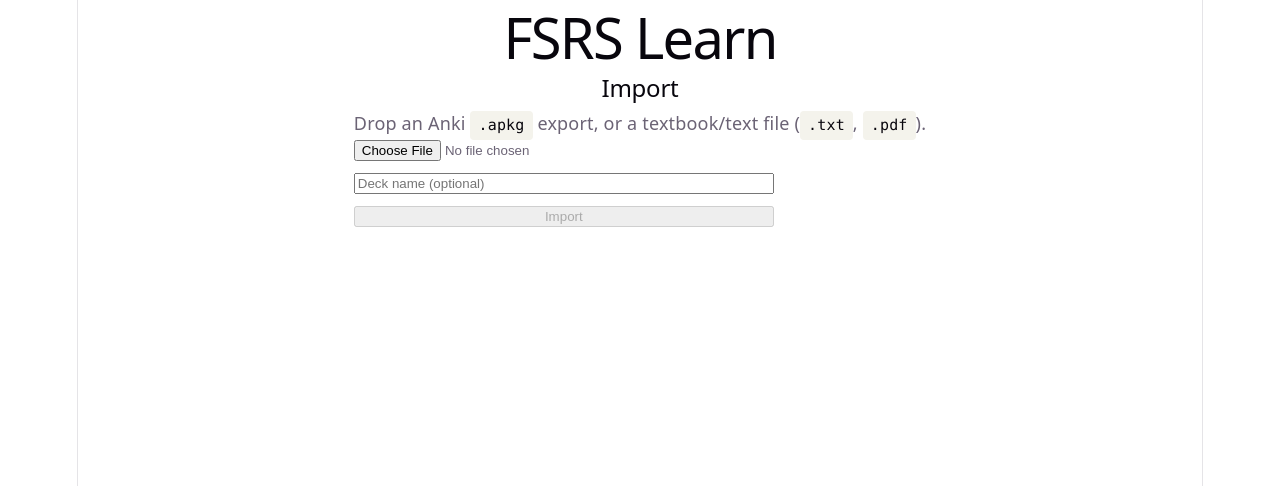
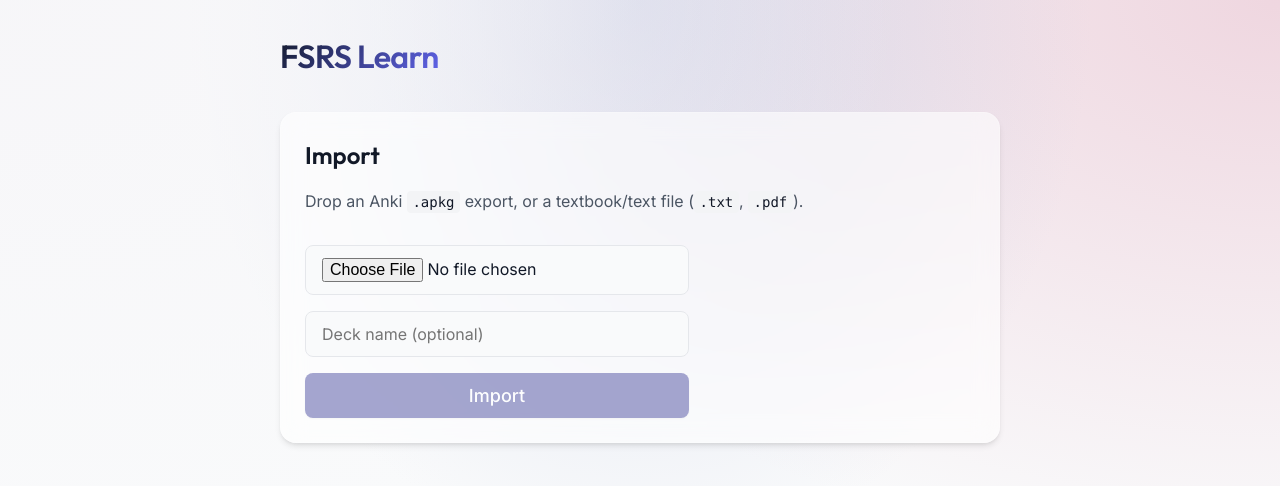
Before and after one commit to ken-21-21/studious-fiesta, a React (Vite) app in the folder client/: page /import in a window 1280 px wide. Shown: the top 486 px of the page. Built offline with nearby package versions, Linux system fonts and the light colour scheme.

Commit message:
Design overhaul

```diff
--- a/client/src/App.tsx
+++ b/client/src/App.tsx
@@ -5,17 +5,19 @@
 
 export default function App() {
   return (
-    <div style={{ maxWidth: 720, margin: "0 auto", padding: 24, fontFamily: "system-ui, sans-serif" }}>
-      <header style={{ marginBottom: 24 }}>
-        <Link to="/" style={{ textDecoration: "none", color: "inherit" }}>
-          <h1 style={{ margin: 0 }}>FSRS Learn</h1>
+    <>
+      <header className="app-header">
+        <Link to="/">
+          <h1>FSRS Learn</h1>
         </Link>
       </header>
-      <Routes>
-        <Route path="/" element={<Decks />} />
-        <Route path="/import" element={<Import />} />
-        <Route path="/study" element={<Study />} />
-      </Routes>
-    </div>
+      <main>
+        <Routes>
+          <Route path="/" element={<Decks />} />
+          <Route path="/import" element={<Import />} />
+          <Route path="/study" element={<Study />} />
+        </Routes>
+      </main>
+    </>
   );
 }
--- a/client/src/index.css
+++ b/client/src/index.css
@@ -1,22 +1,34 @@
+@import url('https://fonts.googleapis.com/css2?family=Inter:wght@400;500;600;700&family=Outfit:wght@400;500;600;700&display=swap');
+
 :root {
-  --text: #6b6375;
-  --text-h: #08060d;
-  --bg: #fff;
-  --border: #e5e4e7;
-  --code-bg: #f4f3ec;
-  --accent: #aa3bff;
-  --accent-bg: rgba(170, 59, 255, 0.1);
-  --accent-border: rgba(170, 59, 255, 0.5);
-  --social-bg: rgba(244, 243, 236, 0.5);
-  --shadow:
-    rgba(0, 0, 0, 0.1) 0 10px 15px -3px, rgba(0, 0, 0, 0.05) 0 4px 6px -2px;
+  --text: #4b5563;
+  --text-h: #111827;
+  --bg: #f9fafb;
+  --bg-card: rgba(255, 255, 255, 0.7);
+  --border: #e5e7eb;
+  --code-bg: #f3f4f6;
+  --accent: #6366f1;
+  --accent-hover: #4f46e5;
+  --accent-bg: rgba(99, 102, 241, 0.1);
+  --accent-border: rgba(99, 102, 241, 0.5);
 
-  --sans: system-ui, 'Segoe UI', Roboto, sans-serif;
-  --heading: system-ui, 'Segoe UI', Roboto, sans-serif;
-  --mono: ui-monospace, Consolas, monospace;
+  --danger: #ef4444;
+  --warning: #f59e0b;
+  --success: #10b981;
+  --info: #3b82f6;
 
-  font: 18px/145% var(--sans);
-  letter-spacing: 0.18px;
+  --shadow-sm: 0 1px 2px 0 rgba(0, 0, 0, 0.05);
+  --shadow-md: 0 4px 6px -1px rgba(0, 0, 0, 0.1), 0 2px 4px -1px rgba(0, 0, 0, 0.06);
+  --shadow-lg: 0 10px 15px -3px rgba(0, 0, 0, 0.1), 0 4px 6px -2px rgba(0, 0, 0, 0.05);
+
+  --glass-bg: rgba(255, 255, 255, 0.6);
+  --glass-border: rgba(255, 255, 255, 0.2);
+
+  --sans: 'Inter', system-ui, sans-serif;
+  --heading: 'Outfit', system-ui, sans-serif;
+  --mono: ui-monospace, SFMono-Regular, Menlo, Monaco, Consolas, monospace;
+
+  font: 16px/1.5 var(--sans);
   color-scheme: light dark;
   color: var(--text);
   background: var(--bg);
@@ -24,88 +36,301 @@
   text-rendering: optimizeLegibility;
   -webkit-font-smoothing: antialiased;
   -moz-osx-font-smoothing: grayscale;
-
-  @media (max-width: 1024px) {
-    font-size: 16px;
-  }
 }
 
 @media (prefers-color-scheme: dark) {
   :root {
     --text: #9ca3af;
     --text-h: #f3f4f6;
-    --bg: #16171d;
-    --border: #2e303a;
-    --code-bg: #1f2028;
-    --accent: #c084fc;
-    --accent-bg: rgba(192, 132, 252, 0.15);
-    --accent-border: rgba(192, 132, 252, 0.5);
-    --social-bg: rgba(47, 48, 58, 0.5);
-    --shadow:
-      rgba(0, 0, 0, 0.4) 0 10px 15px -3px, rgba(0, 0, 0, 0.25) 0 4px 6px -2px;
+    --bg: #0f1115;
+    --bg-card: rgba(30, 33, 40, 0.7);
+    --border: #2d313a;
+    --code-bg: #1e2128;
+    --accent: #818cf8;
+    --accent-hover: #6366f1;
+    --accent-bg: rgba(129, 140, 248, 0.15);
+    --accent-border: rgba(129, 140, 248, 0.5);
+
+    --shadow-sm: 0 1px 2px 0 rgba(0, 0, 0, 0.4);
+    --shadow-md: 0 4px 6px -1px rgba(0, 0, 0, 0.5), 0 2px 4px -1px rgba(0, 0, 0, 0.3);
+    --shadow-lg: 0 10px 15px -3px rgba(0, 0, 0, 0.5), 0 4px 6px -2px rgba(0, 0, 0, 0.3);
+
+    --glass-bg: rgba(30, 33, 40, 0.6);
+    --glass-border: rgba(255, 255, 255, 0.05);
   }
+}
 
-  #social .button-icon {
-    filter: invert(1) brightness(2);
+body {
+  margin: 0;
+  background-image:
+    radial-gradient(at 0% 0%, hsla(253,16%,7%,1) 0, transparent 50%),
+    radial-gradient(at 50% 0%, hsla(225,39%,30%,0.2) 0, transparent 50%),
+    radial-gradient(at 100% 0%, hsla(339,49%,30%,0.2) 0, transparent 50%);
+  background-attachment: fixed;
+  background-size: cover;
+  min-height: 100vh;
+}
+
+@media (prefers-color-scheme: light) {
+  body {
+    background-image:
+      radial-gradient(at 0% 0%, hsla(253,16%,97%,1) 0, transparent 50%),
+      radial-gradient(at 50% 0%, hsla(225,39%,80%,0.5) 0, transparent 50%),
+      radial-gradient(at 100% 0%, hsla(339,49%,80%,0.5) 0, transparent 50%);
   }
 }
 
 #root {
-  width: 1126px;
-  max-width: 100%;
+  width: 100%;
+  max-width: 768px;
   margin: 0 auto;
-  text-align: center;
-  border-inline: 1px solid var(--border);
-  min-height: 100svh;
+  padding: 2rem 1.5rem;
+  box-sizing: border-box;
   display: flex;
   flex-direction: column;
+  min-height: 100vh;
+}
+
+h1, h2, h3, h4 {
+  font-family: var(--heading);
+  font-weight: 600;
+  color: var(--text-h);
+  margin-top: 0;
+}
+
+h1 {
+  font-size: 2.5rem;
+  letter-spacing: -0.02em;
+  margin-bottom: 2rem;
+}
+
+h2 {
+  font-size: 1.5rem;
+  margin-bottom: 1rem;
+}
+
+p {
+  margin-top: 0;
+  margin-bottom: 1rem;
+}
+
+a {
+  color: var(--accent);
+  text-decoration: none;
+  font-weight: 500;
+  transition: color 0.2s ease;
+}
+
+a:hover {
+  color: var(--accent-hover);
+}
+
+.btn-primary, button {
+  font-family: var(--sans);
+  background: var(--accent);
+  color: #fff;
+  border: none;
+  padding: 0.5rem 1rem;
+  border-radius: 0.5rem;
+  font-weight: 500;
+  cursor: pointer;
+  transition: all 0.2s ease;
+  box-shadow: var(--shadow-sm);
+  display: inline-flex;
+  align-items: center;
+  justify-content: center;
+  text-decoration: none;
   box-sizing: border-box;
 }
 
-body {
-  margin: 0;
+.btn-primary:hover:not(:disabled), button:hover:not(:disabled) {
+  background: var(--accent-hover);
+  transform: translateY(-1px);
+  box-shadow: var(--shadow-md);
+  color: #fff;
 }
 
-h1,
-h2 {
-  font-family: var(--heading);
-  font-weight: 500;
+.btn-primary:active:not(:disabled), button:active:not(:disabled) {
+  transform: translateY(0);
+}
+
+.btn-primary:disabled, button:disabled {
+  opacity: 0.6;
+  cursor: not-allowed;
+  filter: grayscale(0.5);
+}
+
+.btn-primary.lg {
+  padding: 0.75rem 1.5rem;
+  font-size: 1.125rem;
+}
+
+.glass-panel {
+  background: var(--glass-bg);
+  backdrop-filter: blur(12px);
+  -webkit-backdrop-filter: blur(12px);
+  border: 1px solid var(--glass-border);
+  border-radius: 1rem;
+  box-shadow: var(--shadow-md);
+  padding: 1.5rem;
+}
+
+.app-header {
+  display: flex;
+  justify-content: space-between;
+  align-items: center;
+  margin-bottom: 2rem;
+}
+
+.app-header h1 {
+  margin: 0;
+  font-size: 2rem;
+  background: linear-gradient(135deg, var(--text-h), var(--accent));
+  -webkit-background-clip: text;
+  -webkit-text-fill-color: transparent;
+}
+
+.page-header {
+  display: flex;
+  justify-content: space-between;
+  align-items: center;
+  margin-bottom: 1.5rem;
+}
+
+.deck-list {
+  list-style: none;
+  padding: 0;
+  margin: 0;
+  display: flex;
+  flex-direction: column;
+  gap: 1rem;
+}
+
+.deck-item {
+  display: flex;
+  justify-content: space-between;
+  align-items: center;
+  padding: 1.25rem;
+  background: var(--glass-bg);
+  backdrop-filter: blur(12px);
+  -webkit-backdrop-filter: blur(12px);
+  border: 1px solid var(--glass-border);
+  border-radius: 1rem;
+  box-shadow: var(--shadow-sm);
+  transition: transform 0.2s ease, box-shadow 0.2s ease;
+}
+
+.deck-item:hover {
+  transform: translateY(-2px);
+  box-shadow: var(--shadow-md);
+}
+
+.deck-item-info strong {
+  display: block;
+  font-size: 1.125rem;
+  color: var(--text-h);
+  margin-bottom: 0.25rem;
+}
+
+.deck-item-stats {
+  font-size: 0.875rem;
+  color: var(--text);
+  opacity: 0.8;
+}
+
+.deck-item-actions {
+  display: flex;
+  gap: 0.75rem;
+  align-items: center;
+}
+
+.btn-secondary {
+  background: transparent;
+  color: var(--text);
+  border: 1px solid var(--border);
+}
+
+.btn-secondary:hover:not(:disabled) {
+  background: var(--bg);
   color: var(--text-h);
 }
 
-h1 {
-  font-size: 56px;
-  letter-spacing: -1.68px;
-  margin: 32px 0;
-  @media (max-width: 1024px) {
-    font-size: 36px;
-    margin: 20px 0;
-  }
-}
-h2 {
-  font-size: 24px;
-  line-height: 118%;
-  letter-spacing: -0.24px;
-  margin: 0 0 8px;
-  @media (max-width: 1024px) {
-    font-size: 20px;
-  }
-}
-p {
-  margin: 0;
+.btn-danger {
+  background: transparent;
+  color: var(--danger);
+  border: 1px solid rgba(239, 68, 68, 0.3);
 }
 
-code,
-.counter {
+.btn-danger:hover:not(:disabled) {
+  background: rgba(239, 68, 68, 0.1);
+  color: var(--danger);
+}
+
+.form-group {
+  display: flex;
+  flex-direction: column;
+  gap: 1rem;
+  max-width: 24rem;
+}
+
+input[type="file"],
+input[type="text"] {
+  font-family: var(--sans);
+  width: 100%;
+  padding: 0.75rem 1rem;
+  background: var(--bg);
+  border: 1px solid var(--border);
+  border-radius: 0.5rem;
+  color: var(--text-h);
+  font-size: 1rem;
+  transition: border-color 0.2s ease, box-shadow 0.2s ease;
+  box-sizing: border-box;
+}
+
+input[type="text"]:focus {
+  outline: none;
+  border-color: var(--accent);
+  box-shadow: 0 0 0 3px var(--accent-bg);
+}
+
+code {
   font-family: var(--mono);
-  display: inline-flex;
-  border-radius: 4px;
+  font-size: 0.875em;
+  padding: 0.2em 0.4em;
+  background: var(--code-bg);
+  border-radius: 0.25rem;
   color: var(--text-h);
 }
 
-code {
-  font-size: 15px;
-  line-height: 135%;
-  padding: 4px 8px;
-  background: var(--code-bg);
+.error-text {
+  color: var(--danger);
 }
+
+.empty-state {
+  text-align: center;
+  padding: 3rem 1rem;
+  background: var(--glass-bg);
+  backdrop-filter: blur(12px);
+  -webkit-backdrop-filter: blur(12px);
+  border: 1px solid var(--glass-border);
+  border-radius: 1rem;
+  color: var(--text);
+}
+
+.mt-8 { margin-top: 2rem; }
+.text-center { text-align: center; }
+.mb-4 { margin-bottom: 1rem; }
+.flex { display: flex; }
+.items-center { align-items: center; }
+.gap-2 { gap: 0.5rem; }
+.nav-link { display: inline-flex; align-items: center; gap: 0.5rem; color: var(--text); }
+.nav-link:hover { color: var(--accent); }
+.badge {
+  background: var(--bg-card);
+  padding: 0.25rem 0.75rem;
+  border-radius: 1rem;
+  font-size: 0.875rem;
+  font-weight: 500;
+  border: 1px solid var(--border);
+  color: var(--text-h);
+}
--- a/client/src/pages/Import.tsx
+++ b/client/src/pages/Import.tsx
@@ -40,10 +40,11 @@
   };
 
   return (
-    <div>
+    <div className="glass-panel">
       <h2>Import</h2>
       <p>Drop an Anki <code>.apkg</code> export, or a textbook/text file (<code>.txt</code>, <code>.pdf</code>).</p>
-      <div style={{ display: "flex", flexDirection: "column", gap: 12, maxWidth: 420 }}>
+
+      <div className="form-group mt-8">
         <input
           type="file"
           accept=".apkg,.txt,.pdf"
@@ -55,10 +56,10 @@
           value={deckName}
           onChange={(e) => setDeckName(e.target.value)}
         />
-        <button disabled={!file || busy} onClick={handleImport}>
+        <button disabled={!file || busy} onClick={handleImport} className="btn-primary lg">
           {busy ? "Importing..." : "Import"}
         </button>
-        {status && <p>{status}</p>}
+        {status && <p className={status.startsWith("Error") ? "error-text mt-8" : "mt-8"}>{status}</p>}
       </div>
     </div>
   );
```
Also changed, not shown: client/src/components/CardTypes.css (+183 -65 lines), client/src/components/StudyCard.tsx (+4 -4 lines), client/src/pages/Decks.tsx (+23 -28 lines), client/src/pages/Study.tsx (+18 -12 lines).
